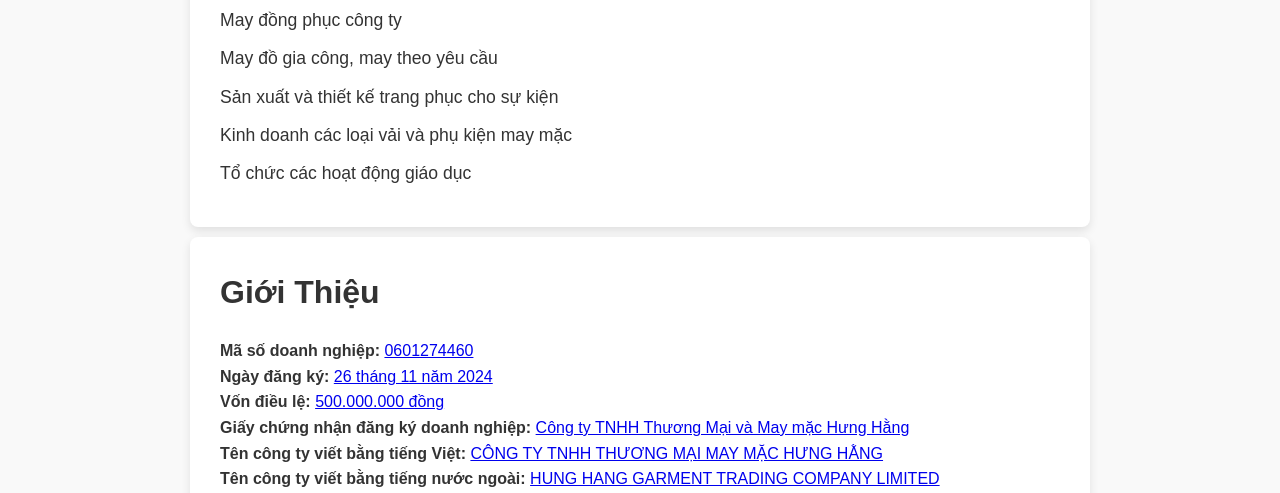
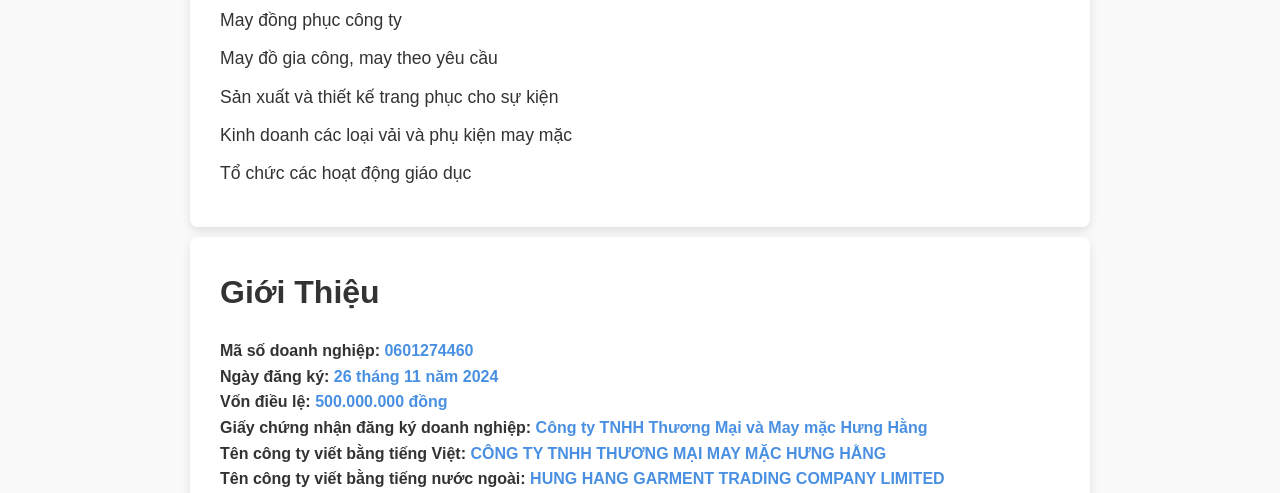
Before and after one commit to 8hungluuquang/ok, a plain HTML site: page index.html in a window 1280 px wide. Shown: the part 455-948 px from the top of the page. Drawn offline with Linux system fonts and the light colour scheme.

Commit message:
Update styles.css

```diff
--- a/styles.css
+++ b/styles.css
@@ -114,6 +114,17 @@
     color: #4A90E2;
 }
 
+/* Styling for the links in the About section */
+#about a {
+    color: #4A90E2;
+    text-decoration: none;
+    font-weight: bold;
+}
+
+#about a:hover {
+    text-decoration: underline;
+}
+
 /* Responsive styles */
 @media (max-width: 768px) {
     header h1 {
```
